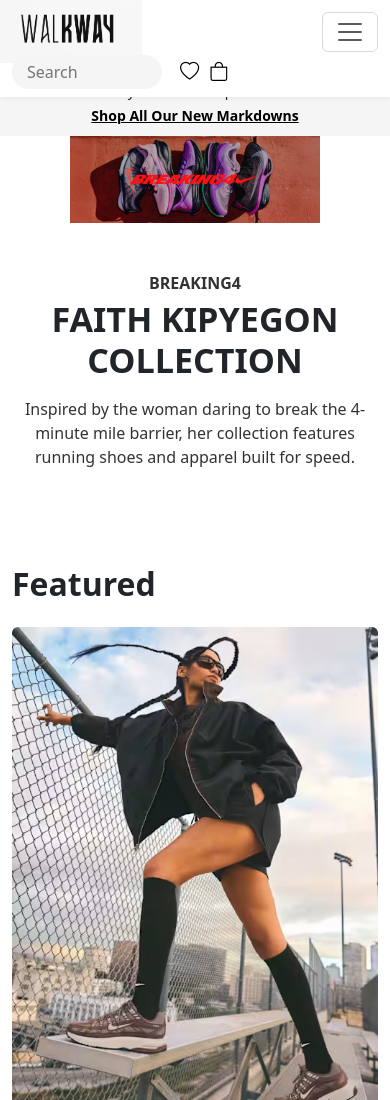
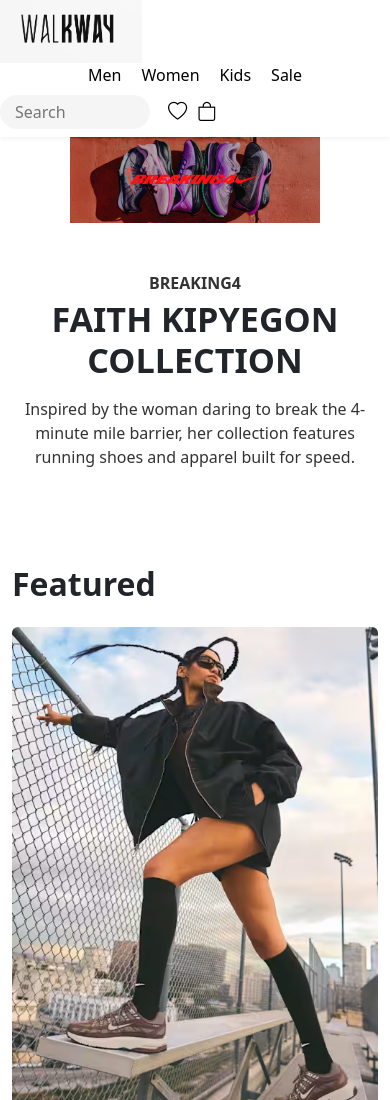
Before and after one commit to dharmpatel-293/WalkWay, a plain HTML site: page index.html in a window 390 px wide. Shown: the top 1100 px of the page. Drawn offline with nearby package versions, Linux system fonts and the light colour scheme.

Commit message:
Update index.html

```diff
--- a/index.html
+++ b/index.html
@@ -16,11 +16,12 @@
         <img src="images/walkway-logo.png" alt="WalkWay Logo" class="walkway-logo" />
      </a>
 
-      <button class="navbar-toggler" type="button" data-bs-toggle="collapse" data-bs-target="#mainNavbar">
+<!--       <button class="navbar-toggler" type="button" data-bs-toggle="collapse" data-bs-target="#mainNavbar">
         <span class="navbar-toggler-icon"></span>
       </button>
       <div class="collapse navbar-collapse justify-content-center"  >
-        <ul class="navbar-nav">
+        <ul class="navbar-nav"> -->
+       <ul class="navbar-nav flex-row flex-wrap justify-content-center mx-auto">
           <li class="nav-item"><a class="nav-link" href="Men.html">Men</a></li>
           <li class="nav-item"><a class="nav-link" href="Women.html">Women</a></li>
           <li class="nav-item"><a class="nav-link" href="Kids.html">Kids</a></li>
```
